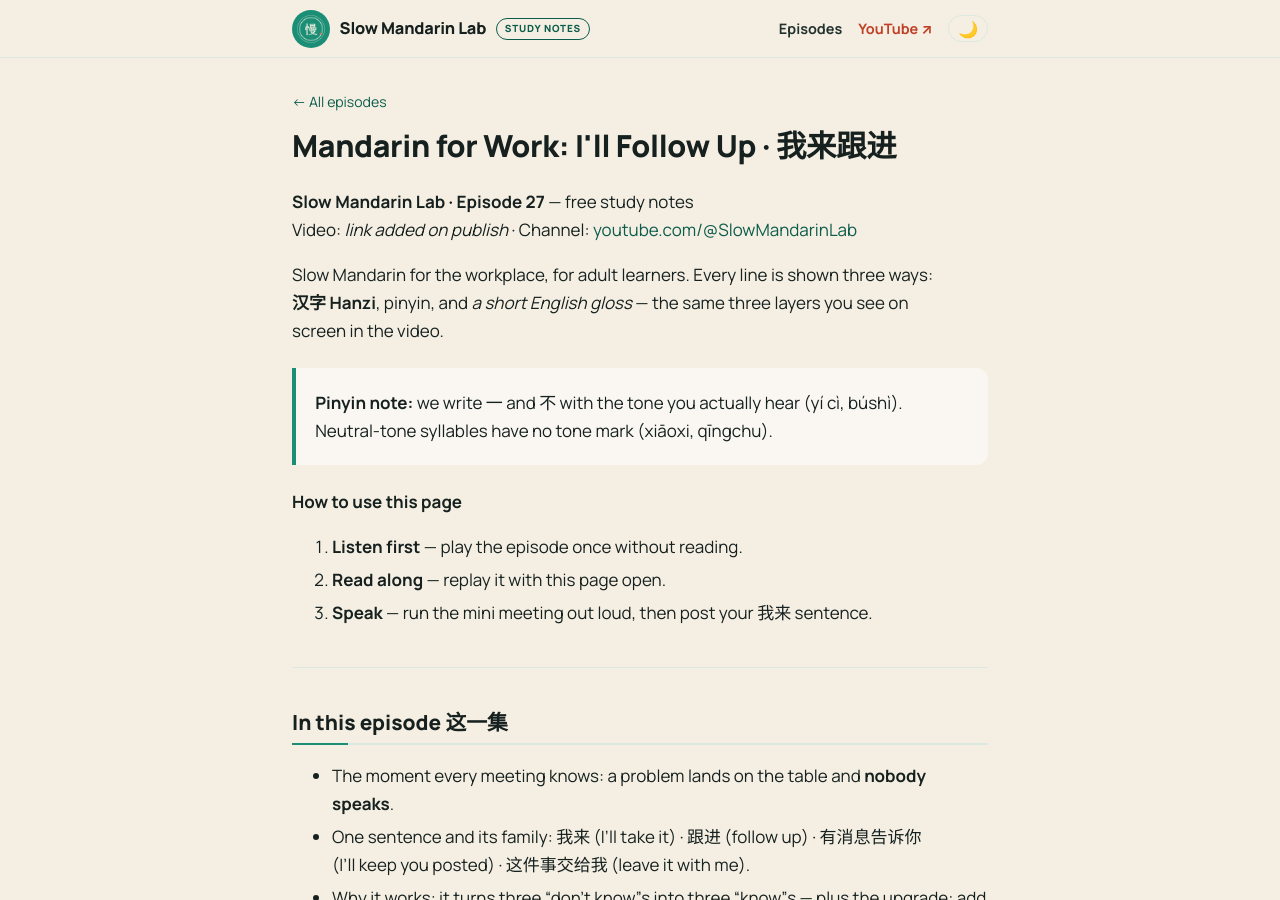
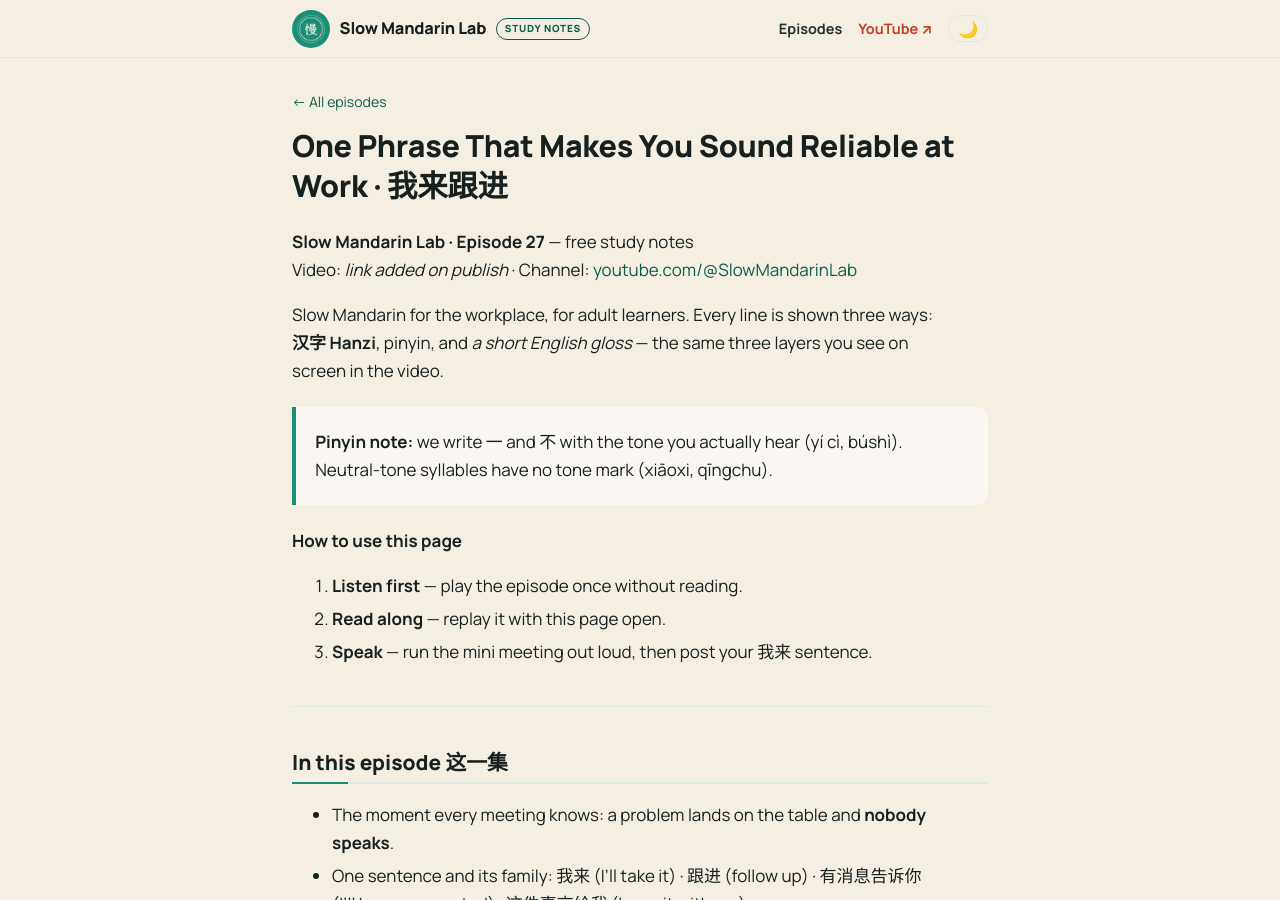
Before and after one commit to bowang168/slow-mandarin-lab, a Jekyll site: the page built from episodes/027-ill-follow-up.md, in a window 1280 px wide and 900 px high. Built offline with Jekyll 4.4.1, drawn with Linux system fonts in a browser that asks for light colours; some web fonts are replaced.

Commit message:
027: sync study page from manifest

```diff
--- a/episodes/027-ill-follow-up.md
+++ b/episodes/027-ill-follow-up.md
@@ -1,6 +1,6 @@
 ---
 layout: page
-title: "Mandarin for Work: I'll Follow Up · 我来跟进"
+title: "One Phrase That Makes You Sound Reliable at Work · 我来跟进"
 description: "Free study notes for Slow Mandarin Lab Episode 27: full transcript with Hanzi, pinyin and English, key vocabulary, and speaking practice."
 permalink: /episodes/027-ill-follow-up/
 note: work Mandarin · work
```
